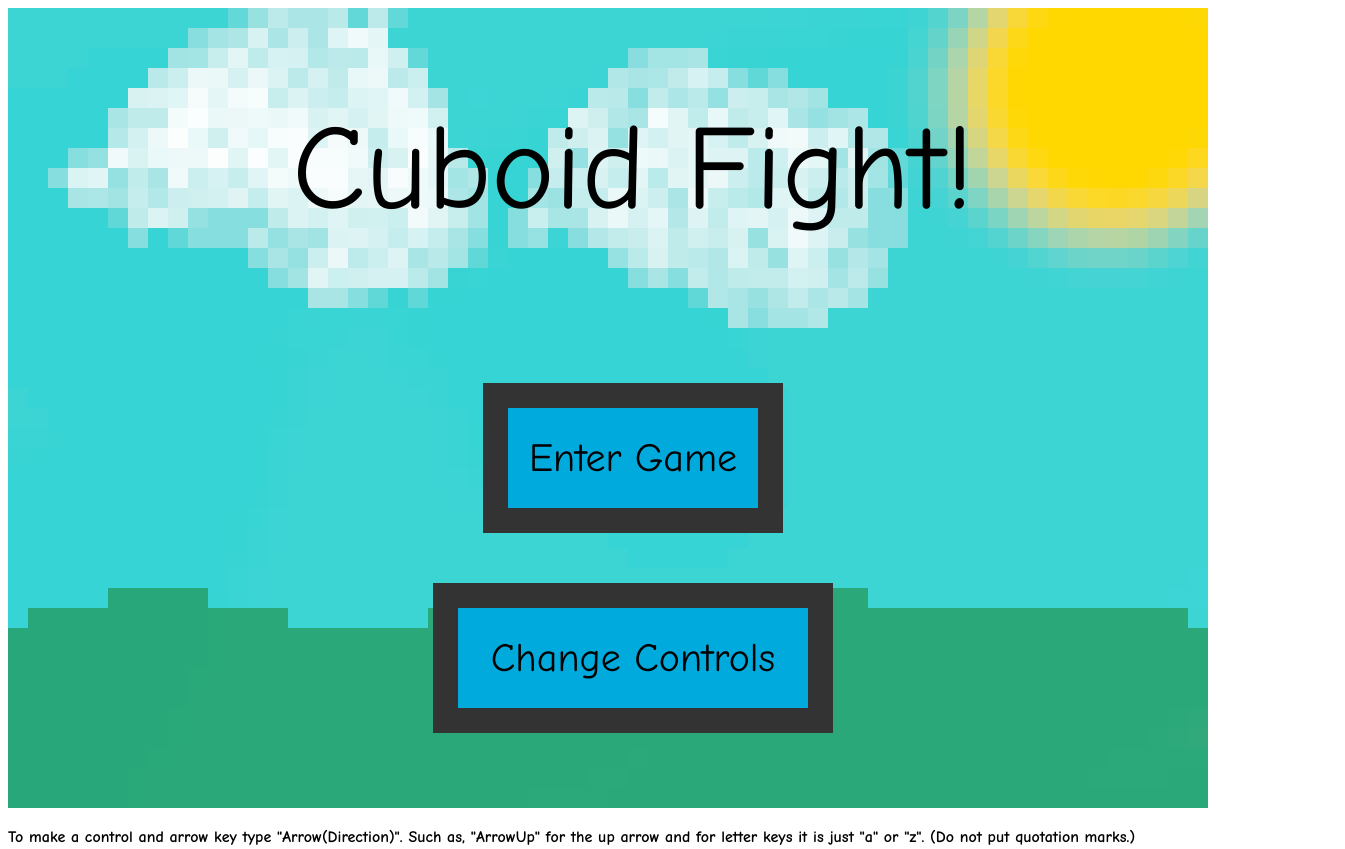
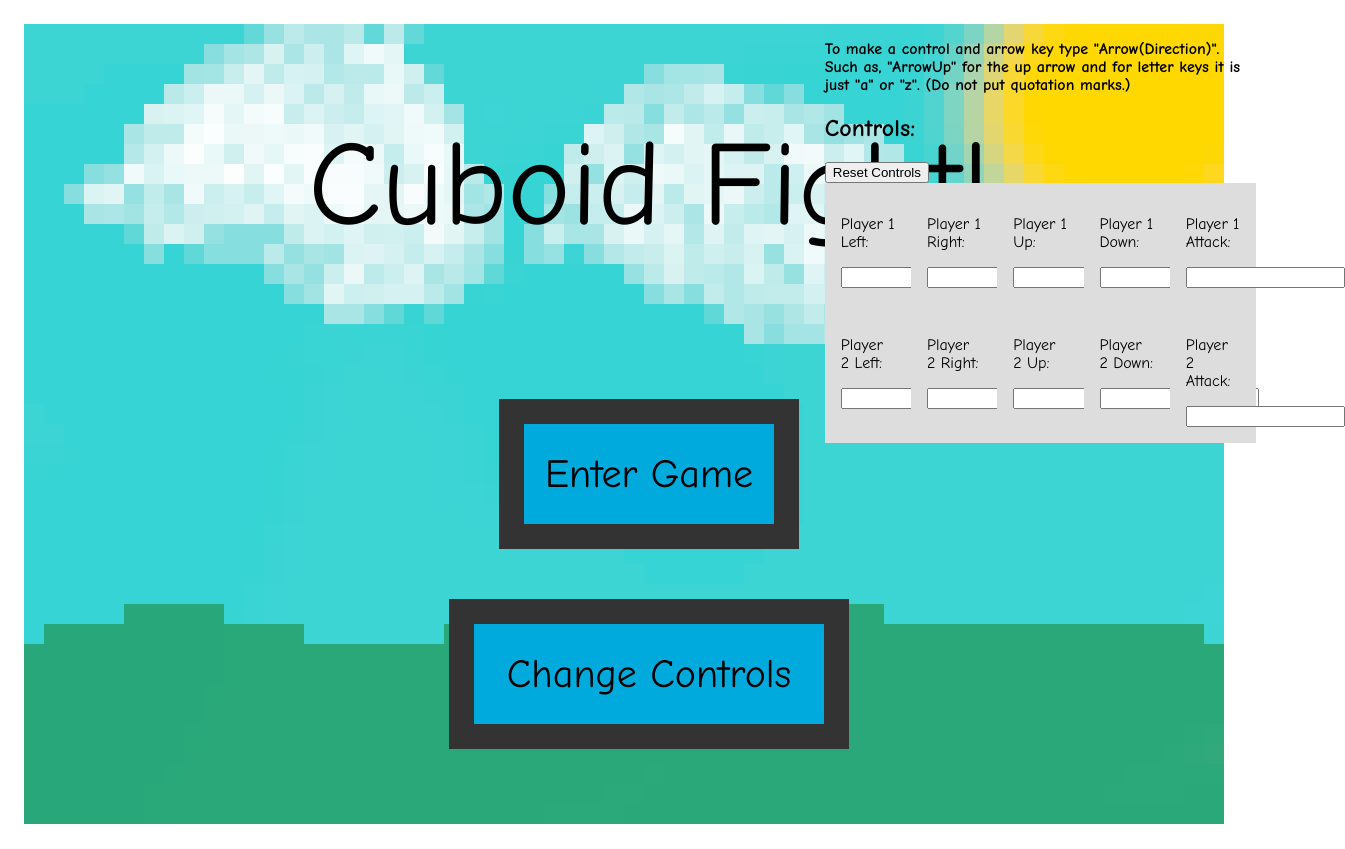
Before and after one commit to def-SpaceWar/CuboidFight, a website: page src/index.html in a window 1280 px wide. Shown: the top 849 px of the page, 1345 px wide, since content can reach past the window. Drawn offline with Linux system fonts and the light colour scheme.

Commit message:
Made the game look much better but added no extra functionality.

```diff
--- a/src/css/main.css
+++ b/src/css/main.css
@@ -11,3 +11,20 @@ body {
 input {
   font-family: "Comic Sans MS", "Courier New", monospace;
 }
+
+.controlsBox {
+  background-color: #eee;
+  display: grid;
+  grid-template-columns: 20% 20% 20% 20% 20%;
+}
+
+.controlsBox > div {
+  background-color: #ddd;
+  padding: 1em;
+}
+
+#screenSplit {
+  display: grid;
+  grid-template-columns: 65% 35%;
+  padding: 1em;
+}
--- a/src/index.html
+++ b/src/index.html
@@ -16,7 +16,72 @@
 </head>
 
 <body>
+  <div id="screenSplit">
     <canvas id="canvas" width="1200" height="800"></canvas>
+
+    <div>
+      <p><strong>To make a control and arrow key type "Arrow(Direction)". Such as, "ArrowUp" for the up arrow and for letter
+        keys it is just "a" or "z". (Do not put quotation marks.)</strong></p>
+
+        <h2>Controls:</h2>
+
+        <button onclick="resetControls()">Reset Controls</button>
+
+        <div class="controlsBox">
+          <div>
+            <p>Player 1 Left:</p>
+            <input id="player1left"></input>
+          </div>
+
+          <div>
+            <p>Player 1 Right:</p>
+            <input id="player1right"></input>
+          </div>
+
+          <div>
+            <p>Player 1 Up:</p>
+            <input id="player1up"></input>
+          </div>
+
+          <div>
+            <p>Player 1 Down:</p>
+            <input id="player1down"></input>
+          </div>
+
+          <div>
+            <p>Player 1 Attack:</p>
+            <input id="player1attack"></input>
+          </div>
+
+          <div>
+            <p>Player 2 Left:</p>
+            <input id="player2left"></input>
+          </div>
+
+          <div>
+            <p>Player 2 Right:</p>
+            <input id="player2right"></input>
+          </div>
+
+          <div>
+            <p>Player 2 Up:</p>
+            <input id="player2up"></input>
+          </div>
+
+
+          <div>
+            <p>Player 2 Down:</p>
+            <input id="player2down"></input>
+          </div>
+
+          <div>
+            <p>Player 2 Attack:</p>
+            <input id="player2attack"></input>
+          </div>
+        </div>
+      </div>
+    </div>
+
     <script>
       // This stuff loads up first
       const canvas = document.getElementById("canvas");
@@ -51,63 +116,6 @@
         context.clearRect(0, 0, canvas.width, canvas.height);
       }
     </script>
-
-  <p><strong>To make a control and arrow key type "Arrow(Direction)". Such as, "ArrowUp" for the up arrow and for letter
-      keys it is just "a" or "z". (Do not put quotation marks.)</strong></p>
-
-  <h2>Controls:</h2>
-
-  <button onclick="resetControls()">Reset Controls</button>
-
-  <br>
-
-  <p>Player 1 Left:</p>
-  <input id="player1left"></input>
-
-  <br>
-
-  <p>Player 1 Right:</p>
-  <input id="player1right"></input>
-
-  <br>
-
-  <p>Player 1 Up:</p>
-  <input id="player1up"></input>
-
-  <br>
-
-  <p>Player 1 Down:</p>
-  <input id="player1down"></input>
-
-  <br>
-
-  <p>Player 1 Attack:</p>
-  <input id="player1attack"></input>
-
-  <br>
-
-  <p>Player 2 Left:</p>
-  <input id="player2left"></input>
-
-  <br>
-
-  <p>Player 2 Right:</p>
-  <input id="player2right"></input>
-
-  <br>
-
-  <p>Player 2 Up:</p>
-  <input id="player2up"></input>
-
-  <br>
-
-  <p>Player 2 Down:</p>
-  <input id="player2down"></input>
-
-  <br>
-
-  <p>Player 2 Attack:</p>
-  <input id="player2attack"></input>
 </body>
 
 </html>
```
Lines whose indentation alone changed are shown as unchanged.
